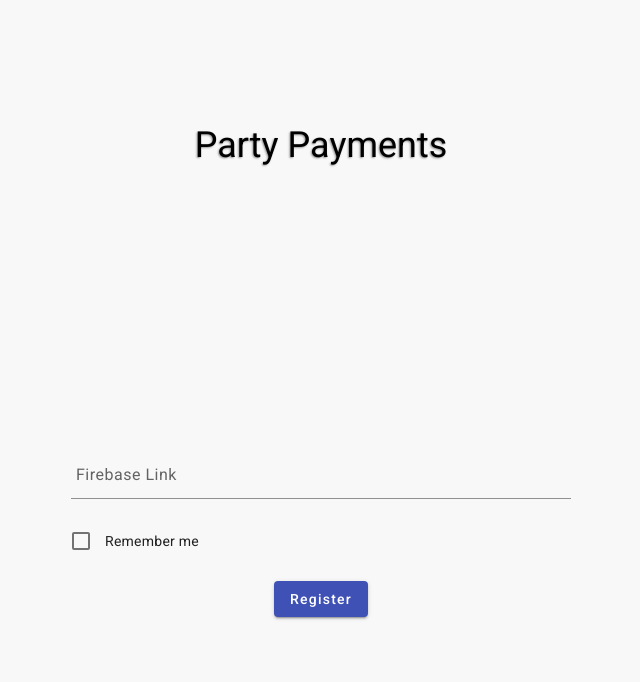
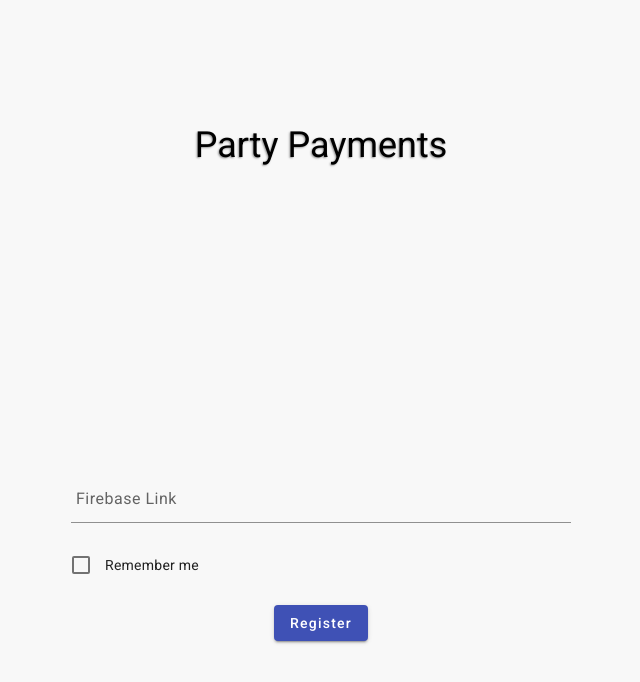
Before and after one commit to QoreCode/party-peyments, an Angular app: page / in a window 1280 px wide. Shown: the top 682 px of the page, without its empty margins (579-1219 px from the left). Built offline with nearby package versions, Linux system fonts and the light colour scheme; what angular-confirmation-popover would draw is missing.

Commit message:
fix: Fix header-text box.

```diff
--- a/src/app/app.component.html
+++ b/src/app/app.component.html
@@ -1,7 +1,7 @@
 <div class="page-wrap">
   <h1 class="party-payments-header" (click)="copyLink()">Party Payments</h1>
 
-  <div *ngIf="isDBInitialized; else elseBlock">
+  <div class="page-content-wrap" *ngIf="isDBInitialized; else elseBlock">
     <app-main-page></app-main-page>
   </div>
 
--- a/src/app/app.component.scss
+++ b/src/app/app.component.scss
@@ -1,5 +1,7 @@
 .page-wrap {
   padding: 100px 0 0 0;
+  display: block;
+  text-align: center;
 }
 
 .party-payments-header {
@@ -9,4 +11,10 @@
   font-weight: normal;
   text-shadow: -1px 1px 2px #999;
   cursor: pointer;
+  display: inline-block;
+  margin: 24px auto;
 }
+
+.page-content-wrap {
+  text-align: left;
+}
```
